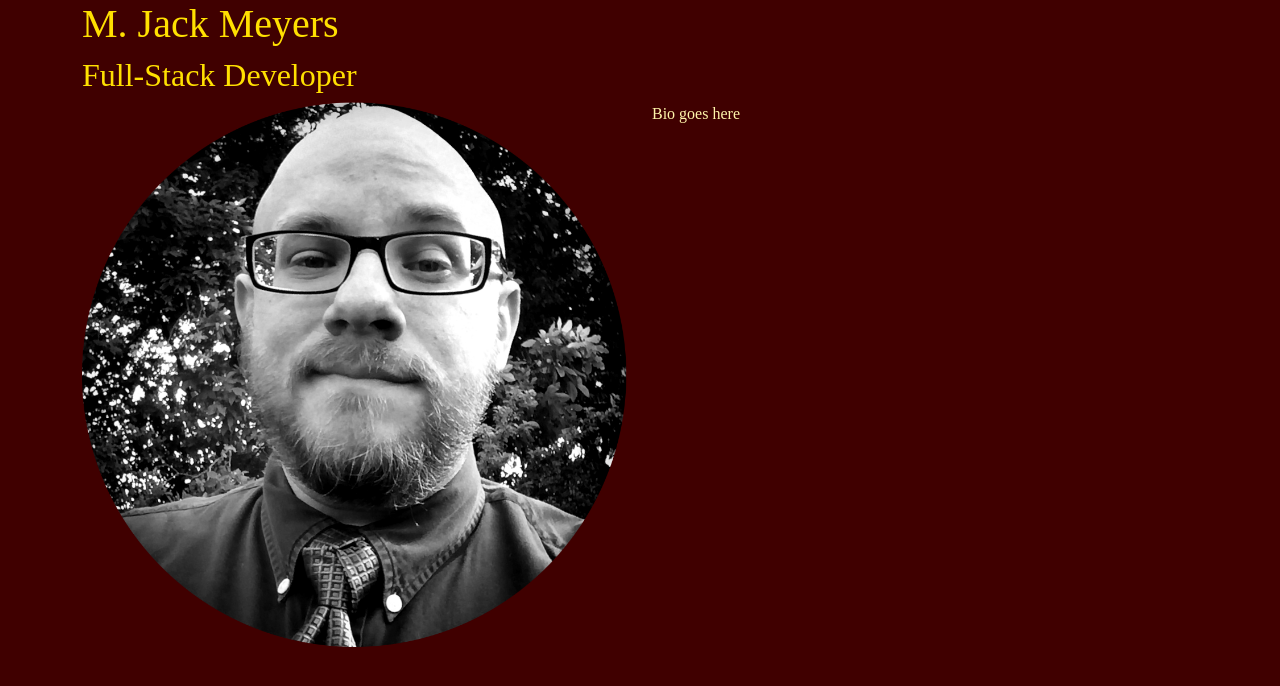
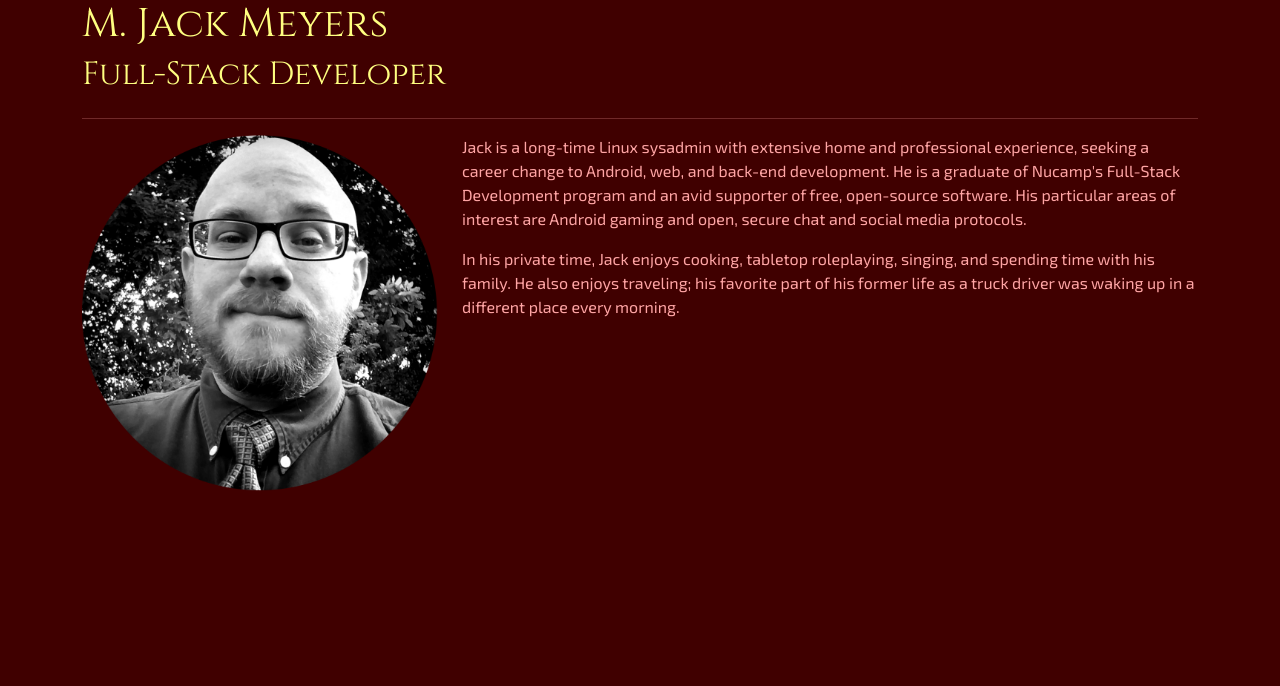
Before and after one commit to fossmanjack/portfolio, a website: page index.html in a window 1280 px wide. Drawn offline with nearby package versions, Linux system fonts and the light colour scheme; a web font is replaced by a local one.

Commit message:
Initial bio, layout

```diff
--- a/css/localstyles.scss
+++ b/css/localstyles.scss
@@ -1,9 +1,9 @@
-$color-header: #ffe000;
-$color-text: #fff5aa;
+$color-header: #ffff80;
+$color-text: #ffa5a5;
 $color-background: #400000;
 
 $body-font: "Exo 2";
-$header-font: "Cintel";
+$header-font: "Cinzel";
 
 body {
 	color: $color-text;
--- a/index.html
+++ b/index.html
@@ -13,8 +13,13 @@
 	<!-- endbuild -->
 
 	<!-- Fonts from Google -->
-	<link rel='stylesheet' href='https://fonts.google.com/css?family=Cintel|Exo+2' />
+	<link rel="preconnect" href="https://fonts.googleapis.com">
+	<link rel="preconnect" href="https://fonts.gstatic.com" crossorigin>
+	<!--
+	<link href="https://fonts.googleapis.com/css2?family=Exo+2|Cintel&display=swap" rel="stylesheet">
+	-->
 
+	<link rel='stylesheet' href='https://fonts.googleapis.com/css?family=Cinzel|Exo+2' />
 	<script src="https://cdn.jsdelivr.net/npm/bootstrap@5.2.2/dist/js/bootstrap.bundle.min.js" integrity="sha384-OERcA2EqjJCMA+/3y+gxIOqMEjwtxJY7qPCqsdltbNJuaOe923+mo//f6V8Qbsw3" crossorigin="anonymous"></script>
 
 	<title>jackmeyers.co :: home</title>
@@ -33,12 +38,19 @@
 	</header>
 
 	<div class='container'>
+		<hr />
 		<div class='row'>
-			<div class='col align-self-center'>
+			<div class='col-5 col-lg-4 align-self-center'>
 				<img src='img/bw-circle.png' class='img-fluid' />
 			</div>
 			<div class='col'>
-				<p>Bio goes here</p>
+				<p>Jack is a long-time Linux sysadmin with extensive home and professional experience, seeking
+				a career change to Android, web, and back-end development.  He is a graduate of Nucamp's Full-Stack
+				Development program and an avid supporter of free, open-source software.  His particular areas of
+				interest are Android gaming and open, secure chat and social media protocols.</p>
+				<p>In his private time, Jack enjoys cooking, tabletop roleplaying, singing, and spending time with
+				his family.  He also enjoys traveling; his favorite part of his former life as a truck driver was
+				waking up in a different place every morning.</p>
 			</div>
 		</div>
 	</div>
```
Also changed, not shown: css/localstyles.css.
